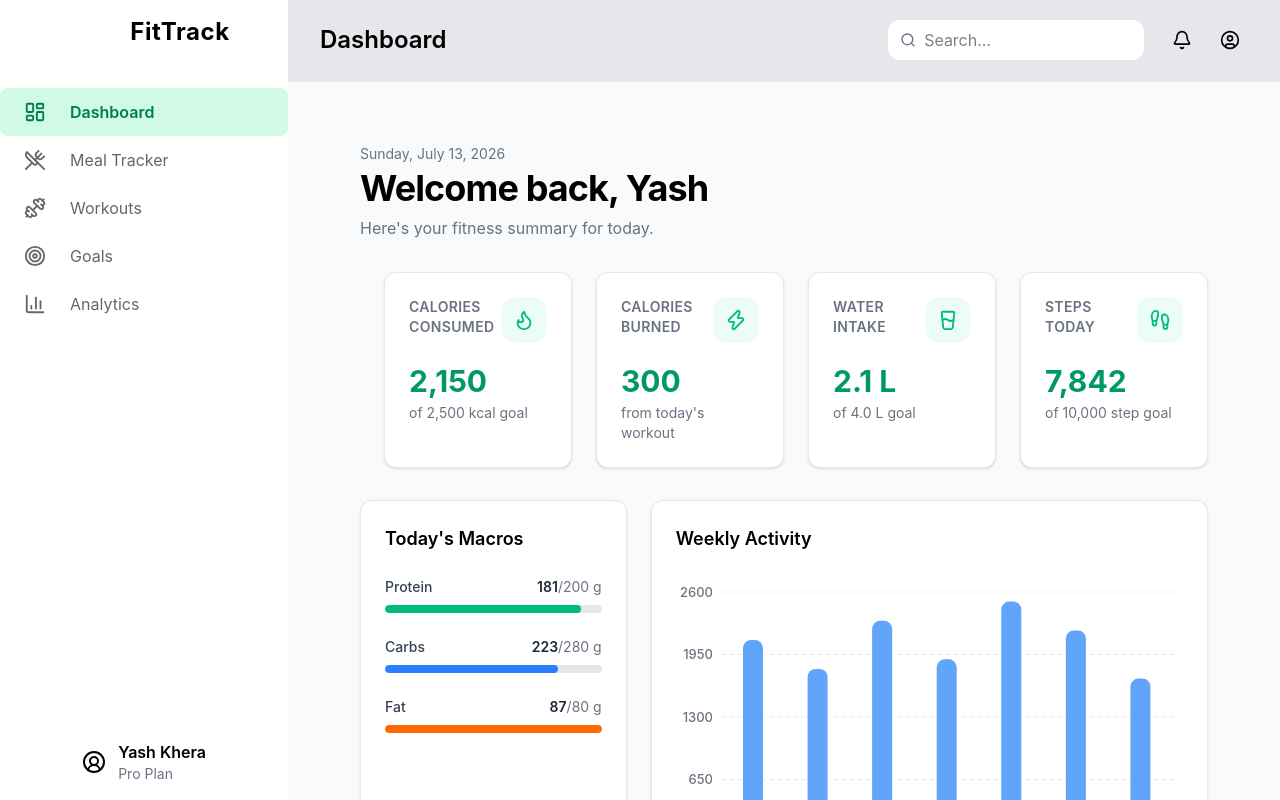
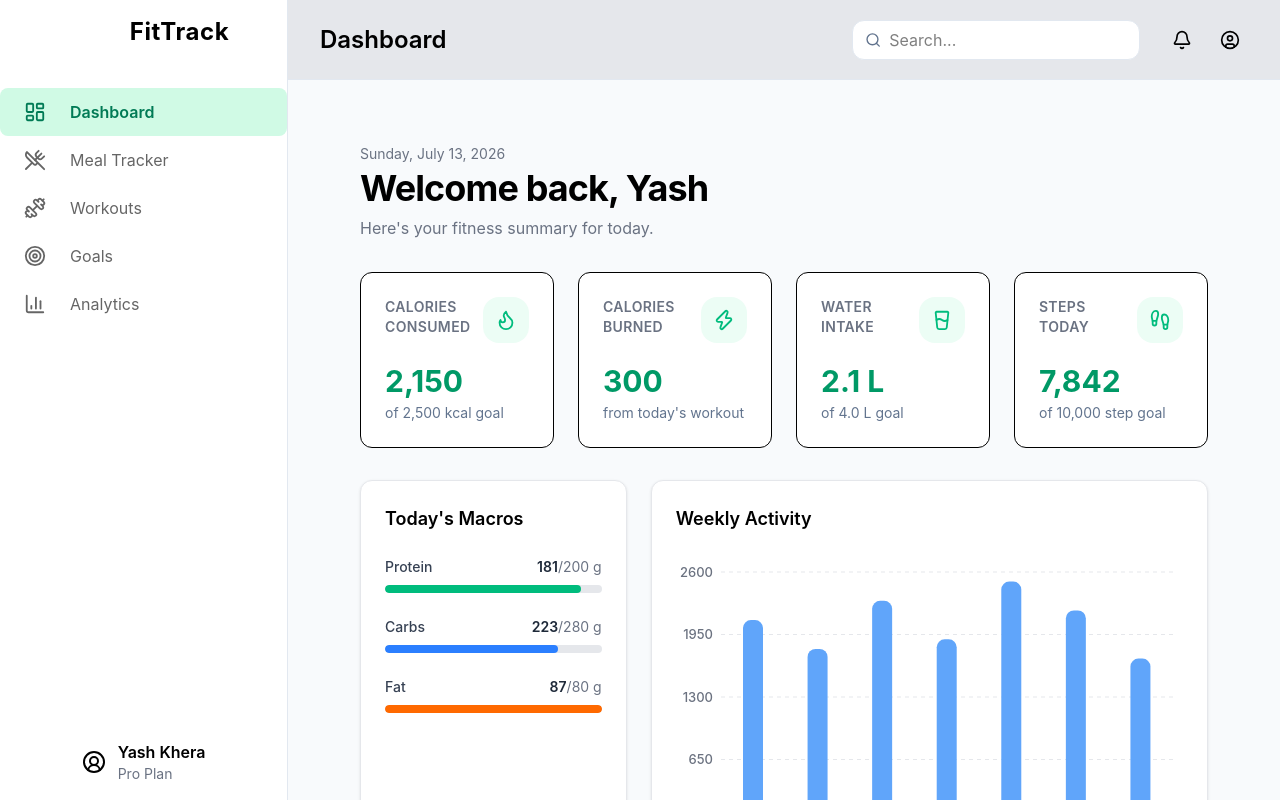
Before and after one commit to kherayash/FitTrack, a React (Vite) app: page / in a window 1280 px wide. Shown: the top 800 px of the page. Built offline with nearby package versions, Linux system fonts and the light colour scheme.

Commit message:
fixed issues and dashboard complete

```diff
--- a/src/components/Statcard.jsx
+++ b/src/components/Statcard.jsx
@@ -7,25 +7,25 @@ export default function StatCard({
     icon: Icon,
 }) {
     return (
-        <div className="flex flex-col gap-5 bg-white rounded-xl border border-gray-200 shadow-sm p-6 transition-shadow duration-200 select-none">
+        <div className=" group flex flex-col gap-5 bg-white rounded-xl border border-slate-150 p-6 transition-all duration-300 hover:shadow-md hover:-translate-y-1">
             {/* Top Row */}
             <div className="flex justify-between items-start">
                 <h3 className="text-sm font-semibold uppercase tracking-wide text-gray-500">
                     {title}
                 </h3>
 
-                <div className="bg-emerald-50 p-3 rounded-2xl">
+                <div className="bg-emerald-50 p-3 rounded-2xl transition-all duration-300 group-hover:scale-110 group-hover:bg-emerald-100">
                     <Icon size={22} className="text-emerald-500" />
                 </div>
             </div>
 
             {/* Bottom Content */}
             <div className="flex flex-col gap-1">
-                <p className="text-3xl font-bold text-emerald-600">
+                <p className="text-3xl font-bold text-emerald-600 transition-colors duration-300 group-hover:text-emerald-500">
                     {value}
                 </p>
 
-                <p className="text-sm text-gray-500">
+                <p className="text-sm text-slate-500">
                    {subtitle}
                 </p>
             </div>
--- a/src/components/layout/Layout.jsx
+++ b/src/components/layout/Layout.jsx
@@ -5,11 +5,11 @@ export default function Layout(){
     return (
         <>
         <div className="flex h-screen">
-            <div><Sidebar/></div>
-             <div className="flex-1 " id="mainContent">
+            <Sidebar/>
+             <div className="flex-1  flex flex-col overflow-hidden" id="mainContent">
 
                     <Navbar/>
-                    <main className="p-8">
+                    <main className=" flex-1 overflow-y-auto p-8">
                     <Outlet />
                     </main>
 
--- a/src/components/layout/Navbar.jsx
+++ b/src/components/layout/Navbar.jsx
@@ -2,15 +2,20 @@ import { Search,Bell, CircleUser   } from 'lucide-react';
 export default function Navbar(){
     return (
         <>
-           <div className="w-full h-20 px-8 shadow-sm flex justify-between items-center bg-[oklch(92.8%_0.006_264.531)] ">
+   <div className="sticky top-0 z-20 w-full h-20 px-8 bg-[oklch(92.8%_0.006_264.531)] border-b border-slate-200 flex justify-between items-center">
              {/* left part */}
               <div>
                  <h1 className="text-2xl font-semibold">Dashboard</h1>
               </div>
                {/* middle part */}
-               <div className='flex items-center gap-5'>
-                 <div className="flex items-center w-64 gap-2 h-10 bg-white rounded-xl px-3">
-                <Search size={18} className="text-gray-500" />
+               <div className='flex items-center gap-6'>
+                 <div className="flex items-center w-72 h-10 gap-2 rounded-xl border border-slate-200 bg-white px-3 transition-all duration-200 focus-within:border-emerald-400 focus-within:ring-2 focus-within:ring-emerald-100">
+
+
+               <Search size={18}  className="text-slate-500 transition-colors duration-200 group-focus-within:text-emerald-500" />
+
+
+
 
                 <input
                     type="search"
@@ -24,7 +29,7 @@ export default function Navbar(){
                             <Bell size={20} />
                     </div>
 
-                <div className="p-2 rounded-full hover:bg-gray-200 cursor-pointer transition-colors">
+                <div className="p-2 rounded-full transition-all duration-200 hover:bg-slate-100 hover:scale-105">
                     <CircleUser size={20} />
                 </div>
             </div>
--- a/src/components/layout/Sidebar.jsx
+++ b/src/components/layout/Sidebar.jsx
@@ -37,7 +37,7 @@ export default function Sidebar(){
     return (
 <>
     <div>
-        <div className=" relative heading w-72 h-screen bg-white ">
+       <div className="sticky top-0 w-72 h-screen bg-white border-r border-slate-200">
             <h2 className="  flex items-center  justify-center gap-x-6 text-black px-6 py-4 tracking-wide  text-2xl font-bold">
                 <SquareActivity className="px-6"/>
                 <span>FitTrack</span>
--- a/src/pages/Dashboard.jsx
+++ b/src/pages/Dashboard.jsx
@@ -27,7 +27,7 @@ export default function Dashboard() {
             </div>
 
             {/* Stat Cards */}
-            <div className="grid grid-cols-4 gap-6 pl-6">
+            <div className="grid grid-cols-4 gap-6">
                 <StatCard
                     title="Calories Consumed"
                     value="2,150"
@@ -76,7 +76,9 @@ export default function Dashboard() {
                 <RecentWorkoutCard/>
             </div>
 
-                <GoalProgress/>
+               <div className="grid grid-cols-1">
+                    <GoalProgress />
+                </div>
 
         </div>
     );
```
